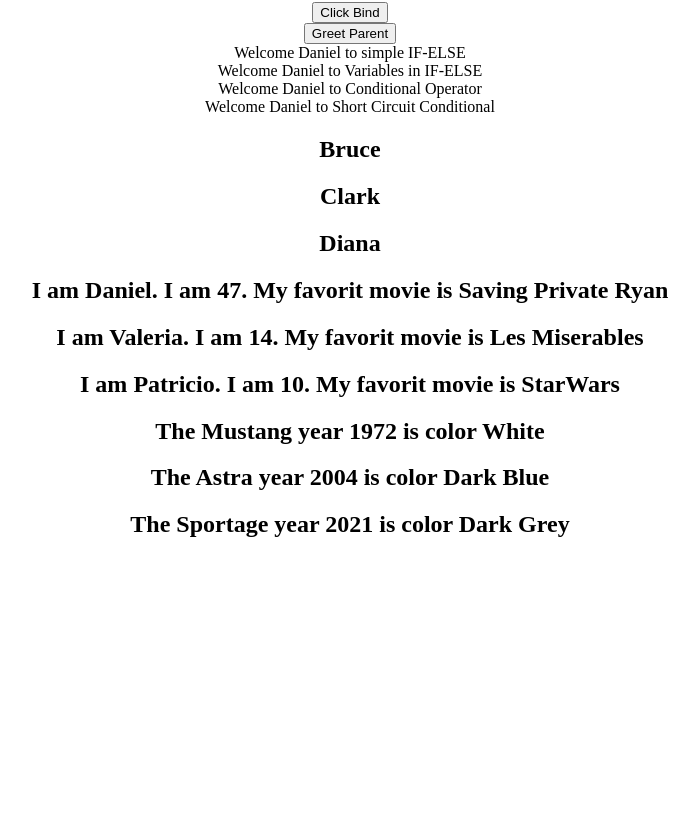
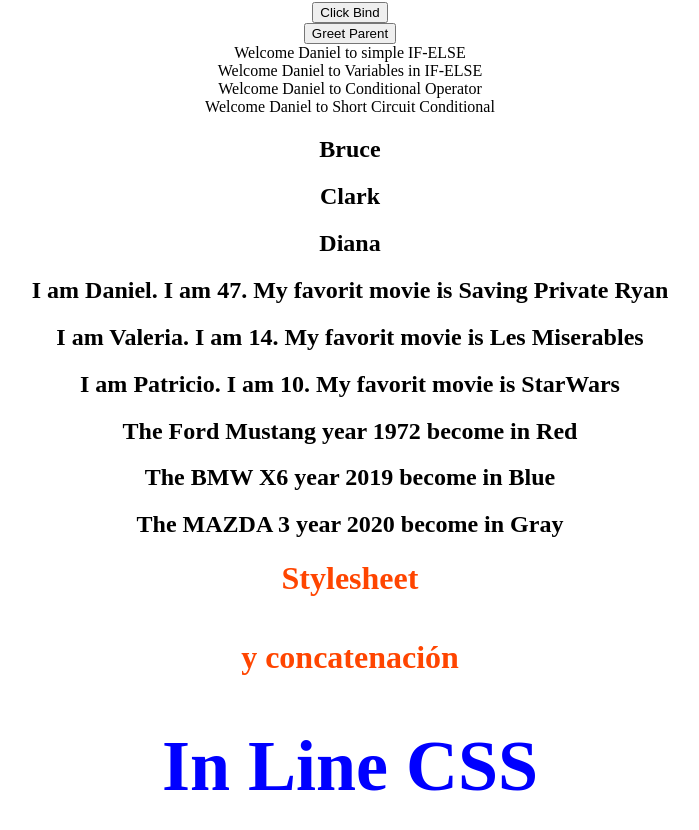
Before and after one commit to daniel-iceman/AprendiendoReact, a React (Create React App) app in the folder hello-react/: page / in a window 1280 px wide. Shown: the part 666-1496 px from the top of the page, without its empty margins (290-989 px from the left). Before the commit the page ends 1224 px from the top, so only its background shows below. Built offline with nearby package versions, Linux system fonts and the light colour scheme.

Commit message:
Uso de key, manejo de estilos css

```diff
--- a/hello-react/src/App.js
+++ b/hello-react/src/App.js
@@ -28,6 +28,8 @@ import ConditionalShortCircuit from './components/CondicionalOperadorCortoCircui
 import NameList from './components/NameList'
 import ObjectListIndex from './components/ObjectListIndex'
 import CarListRender from './components/CarListRender'
+import Stylesheet from './components/Stylesheet'
+import InLineCSS from './components/InLineCSS'
 
 
 
@@ -87,6 +89,12 @@ class AprendiendoReact extends React.Component{
                 <ObjectListIndex />
                 <CarListRender />
 
+                {/*Al componente "Stylesheet" le podemos pasar "props"
+                para que manipule los estilos de css */}
+                <Stylesheet primary={true}/>
+
+                <InLineCSS/>
+
 
             </div>
 
--- a/hello-react/src/components/CarListRender.js
+++ b/hello-react/src/components/CarListRender.js
@@ -11,30 +11,41 @@ function CarListRender() {
     const cars = [
         {
             id: 1,
+            trade: 'Ford',
             model: 'Mustang',
             year: 1972,
-            color: 'White'
+            color: 'Red',
         },
         {
             id: 2,
-            model: 'Astra',
-            year: 2004,
-            color: 'Dark Blue'
+            trade: 'BMW',
+            model: 'X6',
+            year: 2019,
+            color: 'Blue',
         },
         {
             id: 3,
-            model: 'Sportage',
-            year: 2021,
-            color: 'Dark Grey'
+            trade: 'MAZDA',
+            model: '3',
+            year: 2020,
+            color: 'Gray',
         },
+    ]
 
-    ]
 
     /* El metodo "MAP" del componente de lista "carList" incluye
     al componente "<CarRender>" (que no es otra cosa sino el crear
     una etiqueta del modulo de "CarRender.js"), "garage" como parametro
     que a su vez pasa como una "prop" al componente "CarRender"  */
-    const carsList = cars.map( garage => <CarRender garage = {garage} /> )
+    /* Debemos crear una "key" (llave) que identifique como único a cada
+    elemento de la lista, y eso lo hacemos dentro del componente <CarRender>,
+    la sintaxis será "key={garage.id}"; se puede usar el "id" o se podría
+    usar cualquier otro elemento de la lista como "model" por ejemplo.
+    Las "key´s" sirven para identificar que elementos de la lista han cambiado,
+    se han añadido o ha sido eliminados y tiene un papel importantisimo en las
+    actualizaciones del "handling" de la UI.
+     */
+    const carsList = cars.map( garage => <CarRender key={garage.id} garage = {garage} /> )
 
     return (
         <div>
--- a/hello-react/src/components/CarRender.js
+++ b/hello-react/src/components/CarRender.js
@@ -11,7 +11,7 @@ function CarRender({garage}) {
             cual llama a cada uno de los elementos que contiene el objeto por medio
             del "operador punto" */}
             <h2>
-                The {garage.model} year {garage.year} is color {garage.color}
+                The {garage.trade} {garage.model} year {garage.year} become in {garage.color}
             </h2>
         </div>
     )
--- /dev/null
+++ b/hello-react/src/components/InLineCSS.js
@@ -0,0 +1,25 @@
+//rfce
+import React from 'react'
+
+/* PASO 1- Para crear propiedades de componentes directamente en el
+archivo de js sin usarlas en un archivo de CSS debemos crear
+un "objeto" cuyos elementos (keys) sean las propiedades de
+css pero estas deberán tener una sintaxis de "camel case"
+seguidas de su valor como un "sting" es decir entre comillas.
+Cada "key" deberá estar separado por una coma.*/
+const heading = {
+    fontSize: '72px',
+    color: 'blue'
+}
+
+function InLineCSS() {
+    return (
+        <div>
+            {/* PASO 2- Agregar dentro de el componente el atributo "style"
+            el cual será igual al objeto "heading" creado arriba. */}
+            <h1 style={heading} >In Line CSS</h1>
+        </div>
+    )
+}
+
+export default InLineCSS
--- /dev/null
+++ b/hello-react/src/components/Stylesheet.css
@@ -0,0 +1,11 @@
+
+/*Esta clase será usada para probar las props*/
+.primary {
+    color: orangered;
+}
+
+/*Esta clase será usada para ver como se concatenan una clase
+y una variable*/
+.font-xl {
+    font-size: xx-large;
+}
--- /dev/null
+++ b/hello-react/src/components/Stylesheet.js
@@ -0,0 +1,40 @@
+//rfce
+import React from 'react'
+import './Stylesheet.css'
+
+/* Aquí agregamos un estilo al "h1" por medio de un "className".
+Si agregamos "props" al componente y estos los agregamos en el
+componente <Stylesheet> que está en "App.js" por medio de una
+función podemos activar o desactivar el estilo.  */
+
+/* PASO 1- Agregamos el "props" como parametro de la función */
+
+function Stylesheet(props) {
+    /* PASO 2- Creamos una condicional donde "changeColor" será la variable
+    condicionada.   Siguiendo la sintaxis del "Condicional Operador ternario",
+    la primera línea contendrá la pregunta, la segunda linea lo que se rendrizará
+    si esta fuese positiva y la tercer líne lo que se renderizará si fuese negativo.
+    Debemos visualizar que "props" contiene el "true" o "false" que esta indicado
+    en el componente "App.js" y "primary" es la etiqueta que contiene los estilos
+    en CSS. */
+    let changeColor = props.primary ?   // primary es true o false?
+                        'primary' :     // Si es "true" contendrá la etiqueta "primary"
+                        ''              // Si es "false" estará vacia por lo tanto sin edición de css.
+
+    /* PASO 3- Como valor de "className" agregamos a la variable "changeColor" que
+    contendrá "primary" si la "prop" de "App.js" fuese "true"
+    o nada si la "prop" de "App.js" fuese "false" */
+    return (
+        <div>
+            <h1 className={changeColor} >Stylesheet</h1>
+            {/* En este caso ademas de agregar la variable "changeColor"
+            se agrega otra etiqueta creada en css que define el tamaño,
+            la sintaxis será todo dentro de llaves y entre comillas invertidas
+            se agrega signo de pesos y entre llaves la variable y depues la
+            etiqueta de css. */}
+            <h4 className={`${changeColor} font-xl`} >y concatenación </h4>
+        </div>
+    )
+}
+
+export default Stylesheet
```
